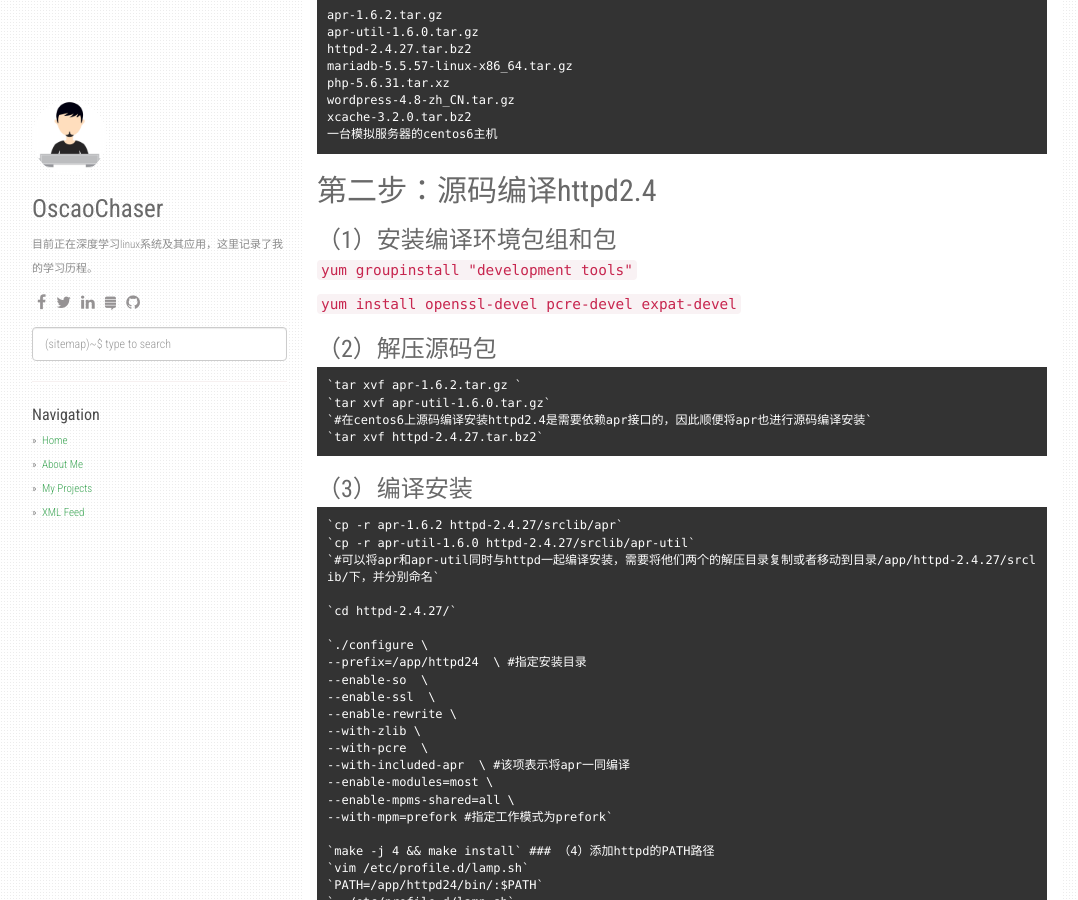
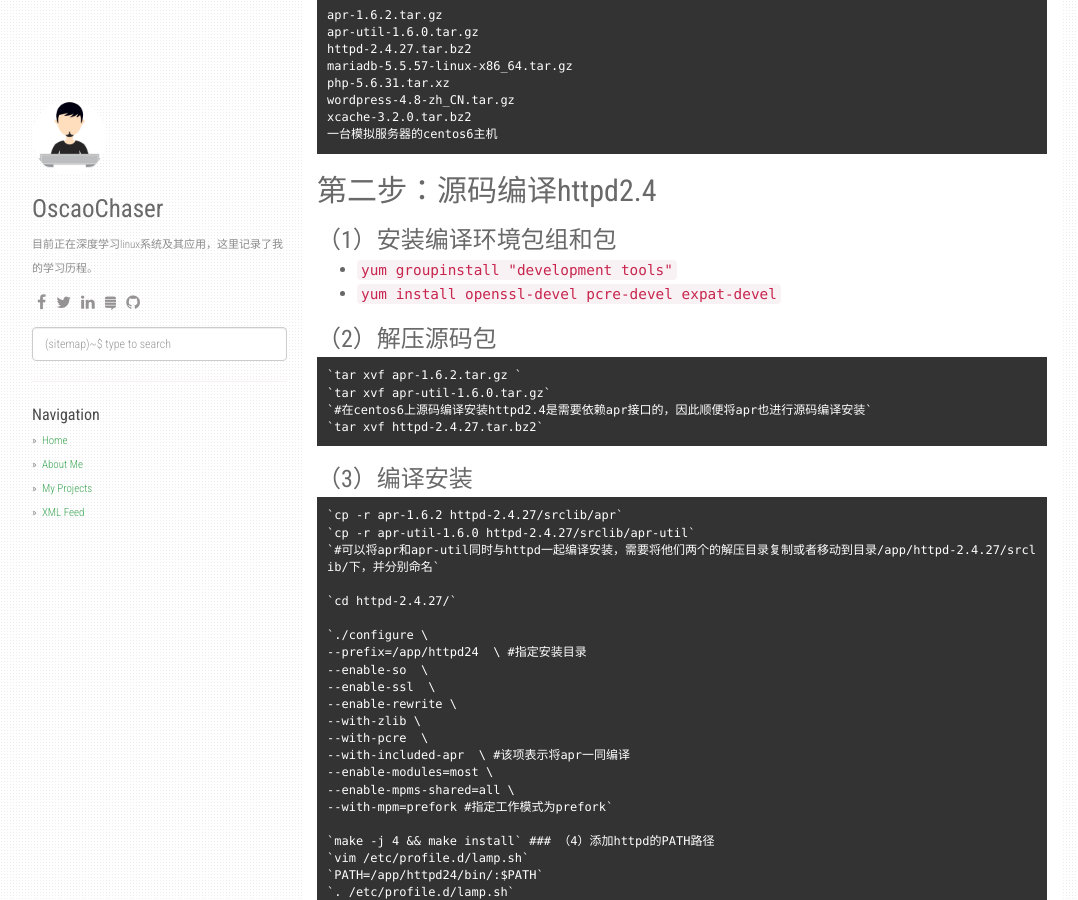
Before and after one commit to OscaoChaser/OscaoChaser.github.io, a Jekyll site: the page built from _posts/2017-10-10-Linux-centos6-lamp-module.md, in a window 1280 px wide and 900 px high, scrolled down 305 px. Shown: the whole window, without its empty margins (53-1131 px from the left). Built offline with Jekyll 4.4.1, drawn with Linux system fonts in a browser that asks for light colours; nearby versions of some CDN libraries; comment, search, counter and statistics services are not loaded.

Commit message:
第十三周博客第二次更改

```diff
--- a/_posts/2017-10-10-Linux-centos6-lamp-module.md
+++ b/_posts/2017-10-10-Linux-centos6-lamp-module.md
@@ -21,9 +21,8 @@ categories: [linux, lamp，centos6]
 
 ## 第二步：源码编译httpd2.4
 ### （1）安装编译环境包组和包
-`yum groupinstall "development tools"`
-
-`yum install openssl-devel pcre-devel expat-devel`
+- `yum groupinstall "development tools"`
+- `yum install openssl-devel pcre-devel expat-devel`
 
 ### （2）解压源码包
 	`tar xvf apr-1.6.2.tar.gz `
```
